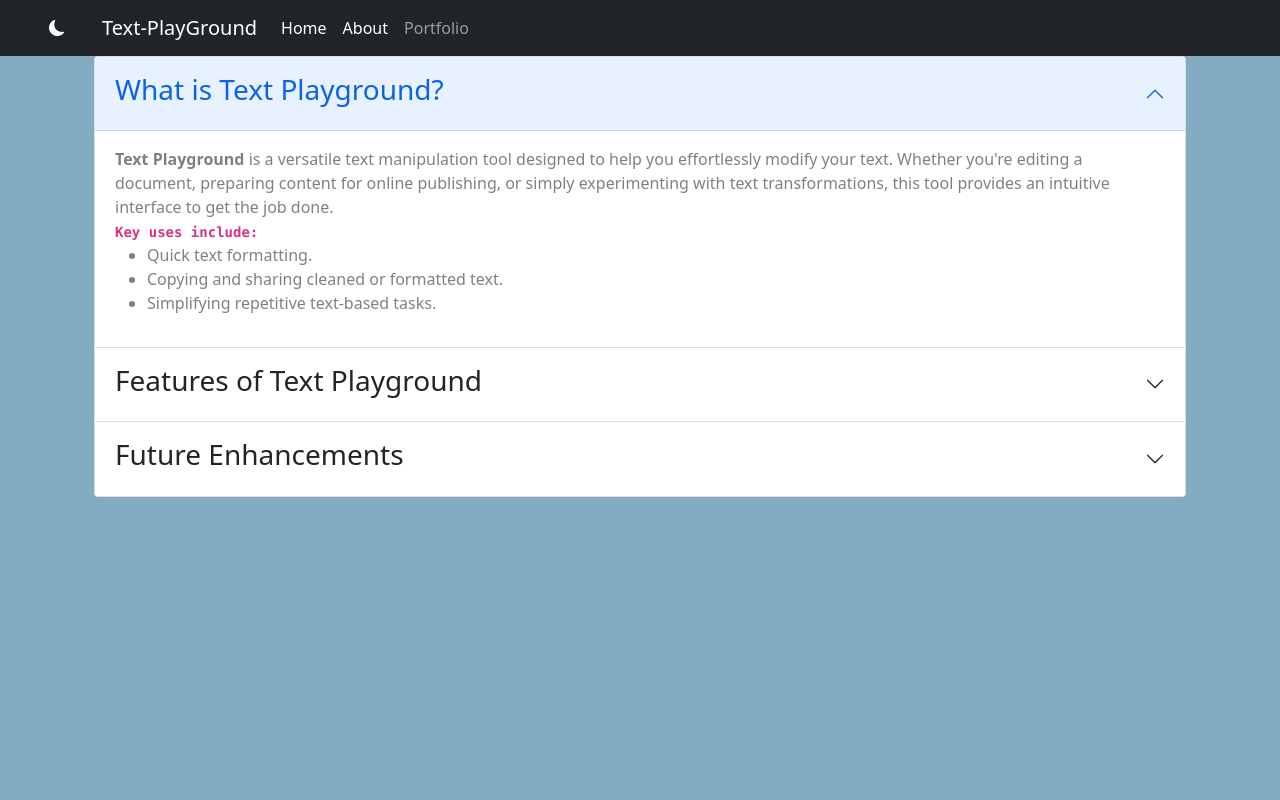
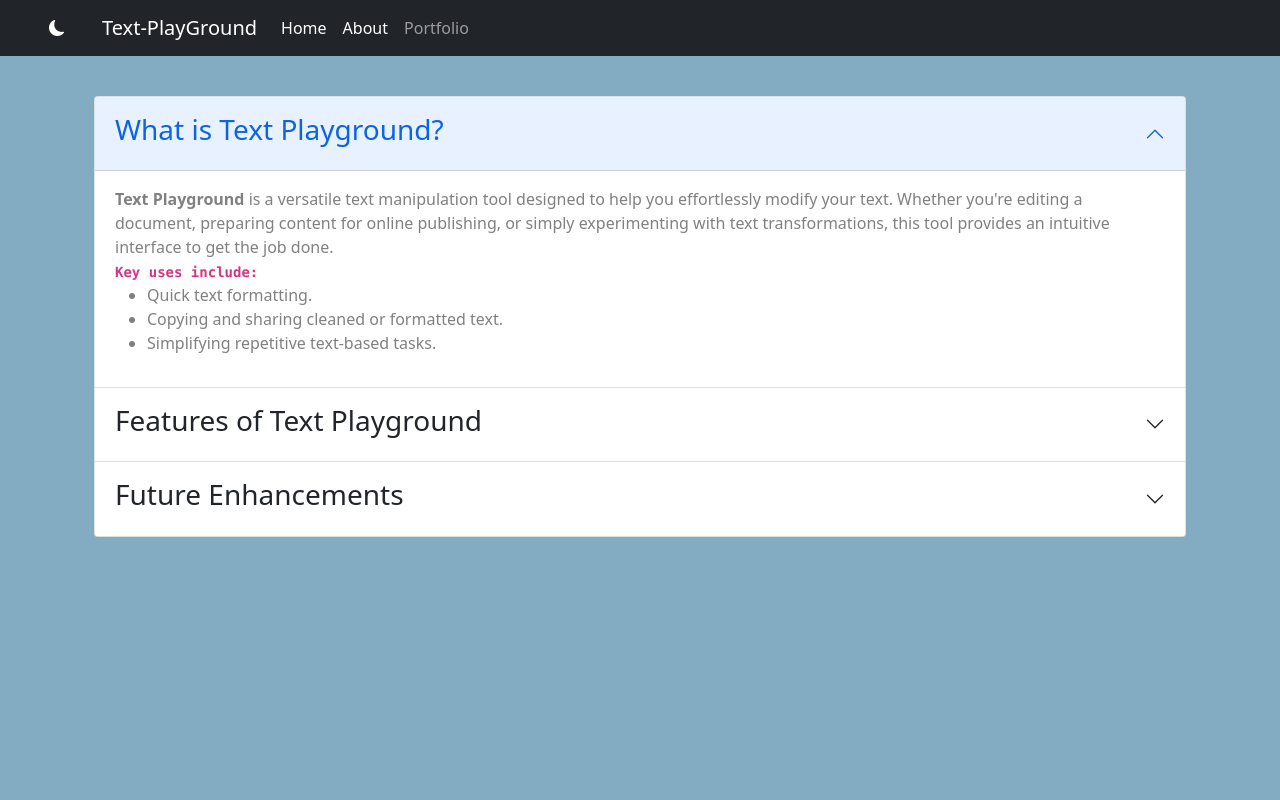
Before and after one commit to Sujan-Rai-426/React-Projects, a React (Vite) app in the folder 05_Text_PlayGround/: page /about in a window 1280 px wide. Shown: the top 800 px of the page. Built offline with nearby package versions, Linux system fonts and the light colour scheme.

Commit message:
About  section file

```diff
--- a/05_Text_PlayGround/src/components/About.jsx
+++ b/05_Text_PlayGround/src/components/About.jsx
@@ -6,7 +6,7 @@ function About() {
     return (
 
 
-    <div className="accordion container" id="accordionPanelsStayOpenExample" style={{minHeight:'100vh', paddingBottom:'10vh'}}>
+    <div className="accordion container" id="accordionPanelsStayOpenExample" style={{minHeight:'100vh',  paddingTop:'5vh', paddingBottom:'10vh'}}>
 
         {/* Accordion section 1st */}
         <div className="accordion-item">
```
